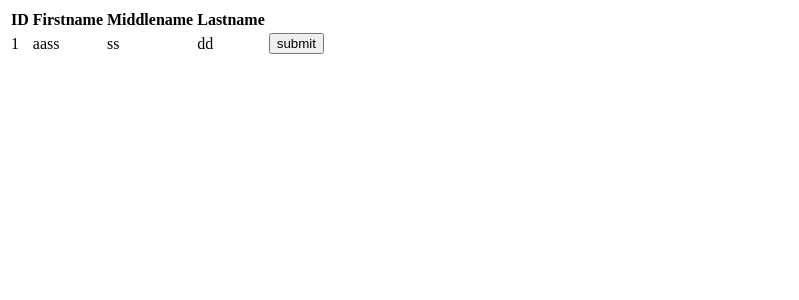
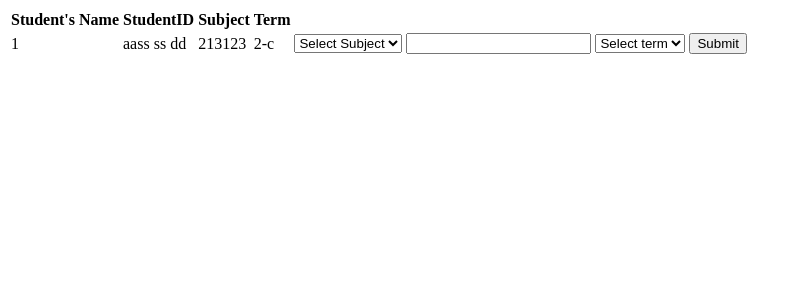
Before and after one commit to rychrstn/Grading-System, a PHP site: page /grades.php in a window 1280 px wide. Shown: the top 300 px of the page, without its empty margins (0-799 px from the left). Run offline with PHP 8.4, Linux system fonts and the light colour scheme; data comes from the database, SQL or seed files in the repository.

Commit message:
Updated grading of student script

```diff
--- a/grades.php
+++ b/grades.php
@@ -7,134 +7,122 @@
     <title>Document</title>
 </head>
 <body>
+    <?php
+    session_start();
+    include('connection.php');
+    if(isset($_GET['grades'])){
+       $_SESSION['id'];
+    }?>
     <table>
         <thead>
             <tr>
-                <th>ID</th>
-                <th>Firstname</th>
-                <th>Middlename</th>
-                <th>Lastname</th>
+                <th>Student's Name</th>
+                <th>StudentID</th>
+                <th>Subject</th>
+                <th>Term</th>
             </tr>
+</thead>
+
             <tbody>
         <?php
         include('connection.php');
-            $Select = "SELECT * FROM students";
+        $Select = "SELECT students.ID,students.StudentID,students.YearAndCourse, concat(students.Firstname, ' ', students.Middlename, ' ', students.Lastname) as Student FROM students";
         $Sql = mysqli_query($conn, $Select);
         if($Row = mysqli_num_rows($Sql)> 0 ){
-                while($Row = mysqli_fetch_array($Sql)){
+            while($Row = mysqli_fetch_array($Sql)){?>
 
-                    ?>
             <tr>
                 <td><?php echo $Row['ID'];?></td>
-                        <td><?php echo $Row['Firstname'];?></td>
-                        <td><?php echo $Row['Middlename'];?></td>
-                        <td><?php echo $Row['Lastname'];?></td>
+                <td><?php echo $Row['Student']?></td>
+                <td><?php echo $Row['StudentID'];?></td>
+                <td><?php echo $Row['YearAndCourse'];?></td>
                 <td>
-                            <form action="insert_grades.php" method="POST">
-                                <input type="submit" name="submit" value="submit">
-                            </form>
-
-                </tr>
-            </tbody>
+                    <form action="" method="GET">
+                    <input type="hidden" name="studentid" value="<?php echo $Row['ID']?>">
                     <?php
-                }
-            }
-
-
-            ?>
-        </thead>
-    </table>
-
-    <?php
-    session_start();
                     include('connection.php');
-    if(isset($_POST['grades'])){
-        $Prof_id = $_SESSION['id'];
-        $SelectStudent = "SELECT * FROM professor WHERE id = '$Prof_id'";
-        $Sql = mysqli_query($conn, $SelectStudent);
-        if($Rows = mysqli_num_rows($Sql) > 0 ){
-            while($Rows = mysqli_fetch_array($Sql)){
-                ?>
-                <input type="hidden" name="student" value="<?php echo $Studentid;?>">
-<?php
-            }
-            ?>
-            <form action="" method="POST">
-                <label> Select Term </label>
-            <select class="term" name="terms">
-                    <option selected disabled>Select term </option>
-                    <option value="prelims">Prelims</option>
-                    <option value="midterms">Midterms</option>
-                    <option value="finals">Finals</option>
-                    <br>
-                </select>
-                <br>
-                <label> Grades:</label>
-                <input type="text" name="grades">
-                <br>
-                <label> Remarks </label>
-                <input type="text" name="remarks">
-                <br>
-                <?php
-
-                include('connection.php');
-                $SelectSub = "SELECT * FROM subjects WHERE Prof_id  ='".$_SESSION['id']."'";
-                $Run = mysqli_query($conn, $SelectSub);
-                if($Row = mysqli_num_rows($Run)> 0 ){
-    ?>
+                    $SelectSub ="SELECT * FROM subjects";
+                    $sql = mysqli_query($conn,$SelectSub);
+                    if(mysqli_num_rows($sql)> 0 ) {?>
                     <select name="subject">
-        <option selected disabled> Select Subject</option>
-        <?php while($Row = mysqli_fetch_array($Run)){ ?>
-
-            <option value="<?php echo $Row['id'];?>"><?php echo $Row['SubjectCode'];?></option>
-
+                    <option selected disabled>Select Subject</option>
+                                        <?php while($row = mysqli_fetch_array($sql)){?>
+                                            <option value="<?php echo $row['id'];?>"><?php echo $row['SubjectCode'];?></option>
                                             <?php
                                         }
                                         ?>
                                     </select>
-    <br>
                                 <?php
                                 }
                                 ?>
-
-<input type="submit" name="submit" value="submit grades">
-
+                                <td>
+                                <input type="text" name="grades" >
+                                <select name="term">
+                                    <option selected disabled>Select term</option>
+                                    <option value="Prelims">Prelims</option>
+                                    <option value="Midterm">Midterm</option>
+                                    <option value="Finals">Finals</option>
+                                </select>
+                                <?php $remark ?>
+                                <input type="hidden" name="remark">
+                                <input type="submit" name="grade" value="Submit">
+                                </td>
                             </form>
-
-
+                        </td>
     <?php
                 }
             }
-?>
+            ?></tr>
+        </tbody>
 
-<!-- student side -->
+        </table>
 
-
-        </tbody>
-    </table>
-    </form>
     </body>
     </html>
     <?php
+    $remark ="";
     include('connection.php');
-if(isset($_POST['submit'])){
-    $Prof_id = $_SESSION['id'];
-    // $Studentid = $_POST['student_id'];
-    $Subjects = $_POST['subject'];
-    $Terms = $_POST['terms'];
-    $Grades = $_POST['grades'];
-    $Remarks = $_POST['remarks'];
+    if(isset($_GET['grade'])){
+    $Profid = $_SESSION['id'];
+    $Studentid = $_GET['studentid'];
+    $Grades = $_GET['grades'];
+    $Subjectid = $_GET['subject'];
+    $Term = $_GET['term'];
+    $Remark =  $_GET['remark'];
     $Date = date_default_timezone_set('Asia/Manila');
     $Date = date('Y-m-d H:i:s');
 
-    $Query = "INSERT INTO grades (Prof_ID, Subject_ID, Grades, Term, Remarks, DateTimeCreated) VALUES ('$Prof_id','$Subjects', '$Grades', '$Terms', '$Remarks', '$Date')";
-    if($Sql = mysqli_query($conn, $Query)){
+    if($Grades <= "99"  &&  $Grades >= "75"){
+        $Remark = "Passed";
     }else{
-        echo "error".$Sql."<br>".$conn->error;
+        $Remark ="Failed";
+    }
+
+    $Sql_grades = "SELECT * FROM grades WHERE Grades = '$Grades'";
+    $Sql_subjectid = "SELECT *FROM grades WHERE Subject_ID = '$Subjectid'";
+    $Sql_term = "SELECT * FROM grades WHERE Term = '$Term'";
+    $Res_grades = mysqli_query($conn, $Sql_grades);
+    $Res_subjectid = mysqli_query($conn , $Sql_subjectid);
+    $Res_Term = mysqli_query($conn, $Sql_term);
+
+
+    if(mysqli_num_rows($Res_grades) > 0 ) {
+        echo "You already Graded the student";
+    }else if (mysqli_num_rows($Res_subjectid)> 0 ) {
+        echo "This subjects is already graded";
+
+    }else if (mysqli_num_rows($Res_Term)> 0 ) {
+        echo "This term is already graded";
+    }else{
+        $Insert = "INSERT INTO grades(Prof_ID, Subject_ID, Student_ID, Grades, Term, Remarks, DateTimeCreated) VALUES ('$Profid','$Subjectid','$Studentid','$Grades', '$Term','$Remark','$Date')";
+        if($create = mysqli_query($conn, $Insert)){
+            echo "<script>alert('successfully graded')</script>";
+            header('Location:prof_dashboard.php');
+        }else{
+            echo "error";
+        }
 
     }
 }
 
-
-
     ?>
```
Lines whose indentation alone changed are shown as unchanged.
